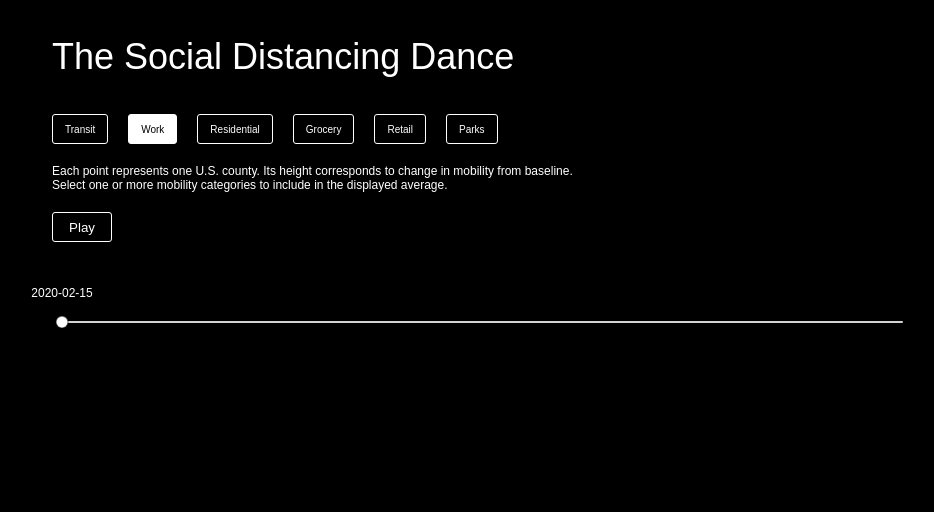
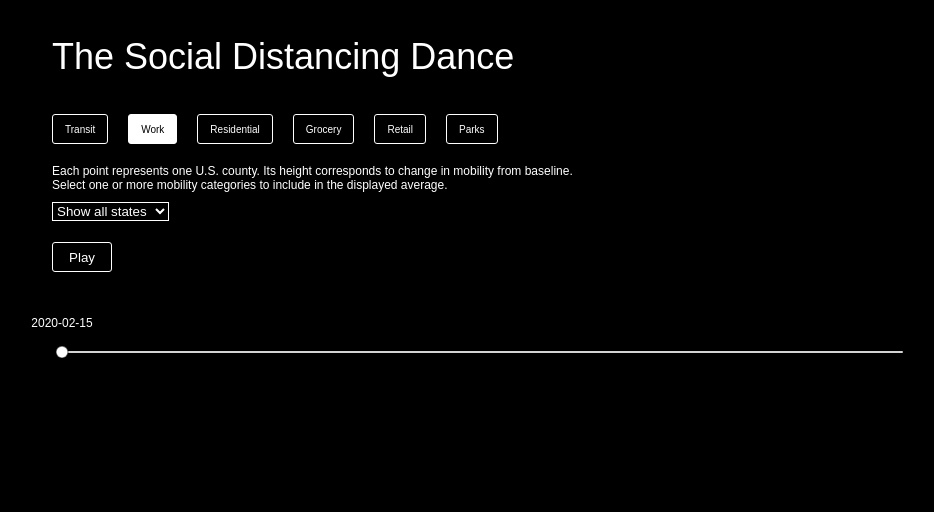
Before and after one commit to laurasher/mobility-dance, a Flask app: template templates/index.html in a window 1280 px wide. Shown: the top 512 px of the page, without its empty margins (56-990 px from the left). Before the commit the page ends 328 px from the top, so only its background shows below. Run offline with Flask 2, Linux system fonts and the light colour scheme; the template is opened without the code that fills it, so the values that code supplies are empty; some libraries are stand-ins or nearby versions.

Commit message:
State dropdown selector.

```diff
--- a/templates/index.html
+++ b/templates/index.html
@@ -19,11 +19,9 @@
     #play-button {
       margin-left: 80px;
       margin-top: 10px;
-      /*background: gray;*/
       background: black;
       padding-right: 26px;
       border-radius: 3px;
-      border: none;
       color: white;
       margin: 0;
       padding: 0 12px;
@@ -55,7 +53,8 @@
     }
 
     .mobility-button:hover {
-      background-color: #696969;
+      background-color: lightgray;
+      color: black;
     }
     .mobility-button:focus {
       outline:none;
@@ -70,7 +69,8 @@
     }
 
     #play-button:hover {
-      background-color: #696969;
+      background-color: lightgray;
+      color: black;
     }
     #play-button:focus {
       outline:none;
@@ -134,7 +134,7 @@
 
     }
     #play-button-container{
-      margin-top: 20px;
+      margin-top: 50px;
       margin-left: 100px;
     }
     #text{
@@ -149,6 +149,19 @@
       font-size: 20px;
       color: white;
     }
+    #state-selector{
+      float: left;
+      margin-left: 100px;
+      margin-top: 10px;
+      background: black;
+      color: white;
+      border: solid;
+      border-color: white;
+      border-width: thin !important;
+    }
+    #state-selector:focus {
+      outline:none;
+
   </style>
 </head>
 
@@ -168,11 +181,65 @@
   Each point represents one U.S. county. Its height corresponds to change in mobility from baseline.<br>
   Select one or more mobility categories to include in the displayed average.
 </div>
+<div>
+<select name="state-select" id="state-selector">
+    <option value="all">Show all states</option>
+    <option value="Alabama">Alabama</option>
+    <option value="Alaska">Alaska</option>
+    <option value="Arizona">Arizona</option>
+    <option value="Arkansas">Arkansas</option>
+    <option value="California">California</option>
+    <option value="Colorado">Colorado</option>
+    <option value="Connecticut">Connecticut</option>
+    <option value="Delaware">Delaware</option>
+    <option value="Florida">Florida</option>
+    <option value="Georgia">Georgia</option>
+    <option value="Hawaii">Hawaii</option>
+    <option value="Idaho">Idaho</option>
+    <option value="Illinois">Illinois</option>
+    <option value="Indiana">Indiana</option>
+    <option value="Iowa">Iowa</option>
+    <option value="Kansas">Kansas</option>
+    <option value="Kentucky">Kentucky</option>
+    <option value="Louisiana">Louisiana</option>
+    <option value="Maine">Maine</option>
+    <option value="Maryland">Maryland</option>
+    <option value="Massachusetts">Massachusetts</option>
+    <option value="Michigan">Michigan</option>
+    <option value="Minnesota">Minnesota</option>
+    <option value="Mississippi">Mississippi</option>
+    <option value="Missouri">Missouri</option>
+    <option value="Montana">Montana</option>
+    <option value="Nebraska">Nebraska</option>
+    <option value="Nevada">Nevada</option>
+    <option value="New-Hampshire">New Hampshire</option>
+    <option value="New-Jersey">New Jersey</option>
+    <option value="New-Mexico">New Mexico</option>
+    <option value="New-York">New York</option>
+    <option value="North-Carolina">North Carolina</option>
+    <option value="North-Dakota">North Dakota</option>
+    <option value="Ohio">Ohio</option>
+    <option value="Oklahoma">Oklahoma</option>
+    <option value="Oregon">Oregon</option>
+    <option value="Pennsylvania">Pennsylvania</option>
+    <option value="Rhode-Island">Rhode Island</option>
+    <option value="South-Carolina">South Carolina</option>
+    <option value="South-Dakota">South Dakota</option>
+    <option value="Tennessee">Tennessee</option>
+    <option value="Texas">Texas</option>
+    <option value="Utah">Utah</option>
+    <option value="Vermont">Vermont</option>
+    <option value="Virginia">Virginia</option>
+    <option value="Washington">Washington</option>
+    <option value="West-Virginia">West Virginia</option>
+    <option value="Wisconsin">Wisconsin</option>
+    <option value="Wyoming">Wyoming</option>
+</select>
+</div>
 <div id="play-button-container">
   <button id="play-button">Play</button>
+</div>
 <text id='loading-icon'>Loading...</text>
-</div>
-</div>
 <div id="stay-at-home">
 </div>
 <script>
@@ -364,7 +431,7 @@ d3.csv('./static/stay_at_home.csv', function(data) {
       .append("text")
       .attr("x", x_slider)
       .attr("y", function(d, i) { return 10 + 10*stay_at_home[i].offset; })
-      .attr("font-size", "7px")
+      .attr("font-size", "8px")
       //.style("fill", "white")
       .attr("fill", function(d, i) { return stay_at_home[i].color; })
       .attr("text-anchor", "middle")
@@ -372,9 +439,19 @@ d3.csv('./static/stay_at_home.csv', function(data) {
       .text(function(d, i) { return stay_at_home[i].stabr; });
 });
 
-ploty = margin.top + height/3.5
+  $("#state-selector").change(function() {
+    console.log("CHANGE STATE")
+    console.log($("#state-selector").val())
+    plot.selectAll(".scatterdot")
+      .attr("opacity", 0.2)
+    plot.selectAll("."+$("#state-selector").val())
+      .attr("opacity", 1)
 
-var plot = svg.append("g")
+  });
+
+  ploty = margin.top + height/3.5
+
+  var plot = svg.append("g")
     .attr("class", "plot")
     .attr("transform", "translate(" + margin.left + "," + ploty + ")");
 
@@ -387,9 +464,6 @@ var plot = svg.append("g")
     data_filt = data_filt.filter(x => x.sub_region_1 != '')
     data_filt = data_filt.filter(x => x.sub_region_2 != '')
     data_filt = data_filt.filter(x => x.date==dates[date_ind])
-    //data_filt = _.sortBy(data_filt, 'sub_region_1')
-    //console.log(data_filt)
-    //console.log(stay_at_home)
 
     data_obj = data_filt.map( function (x) {
         if (x.retail_and_recreation_percent_change_from_baseline == ""){
@@ -427,21 +501,9 @@ var plot = svg.append("g")
 
         avg_mobility_change = total / avg_mobility_change.length
 
-        //console.log("Manual with buttons ", avg_mobility_change)
-        /*
-        avg_mobility_change = (
-                 parseInt(x.retail_and_recreation_percent_change_from_baseline) +
-                 parseInt(x.grocery_and_pharmacy_percent_change_from_baseline) +
-                 parseInt(x.parks_percent_change_from_baseline) +
-                 parseInt(x.transit_stations_percent_change_from_baseline) +
-                 parseInt(x.workplaces_percent_change_from_baseline) +
-                 parseInt(x.residential_percent_change_from_baseline)) / 6;
-        */
-        //console.log("Old way ", avg_mobility_change)
-
         // Northeast
         if (  ['Maine', 'Massachusetts', 'Rhode Island', 'Connecticut', 'New Hampshire', 'Vermont',
-          'New York', 'Pennsylvania', 'New Jersey', 'Delaware', 'Maryland'].includes(x.sub_region_1) ){
+          'New York', 'Pennsylvania', 'New Jersey', 'Delaware', 'Maryland', 'District of Columbia'].includes(x.sub_region_1) ){
           //region = '#948718';
           region = '#7fa998'
           //region = 'red'
@@ -476,7 +538,8 @@ var plot = svg.append("g")
           region = "#69b3a2";
         }
         return  {'change': avg_mobility_change,
-                 'region': region}
+                 'region': region,
+                 'state': x.sub_region_1.replace(" ","-")}
       })
       data_obj = _.sortBy(data_obj, 'region')
       //console.log(data_obj)
@@ -510,7 +573,8 @@ d3.csv("./static/Global_Mobility_Report.csv", function(data) {
     .append("circle")
     .attr("class", "scatterdot")
     .attr("r", 1.5)
-    .style("fill", function (d) { return d.region; })*/
+    .style("fill", function (d) { return d.region; })
+  */
 
   //update all circles to new positions
   dots.transition()
@@ -563,17 +627,19 @@ function drawPlot(dataset) {
     .data(dataset);
 
   // if filtered dataset has less circles than already existing, remove excess
-  dots.exit()
-    .remove();
+  /*dots.exit()
+    .remove();*/
 
   // if filtered dataset has more circles than already existing, transition new ones in
+  console.log($('#state-selector').val())
   dots.enter()
     .append("circle")
-    .attr("class", "scatterdot")
+    .attr("class", function (d) { return ("scatterdot "+d.state); })
     .attr("r", 1.5)
     .attr("cx", function (d, i) { return x_dots(i); } )
     .attr("cy", function (d) { return y(d.change); } )
     //.style("fill", "#69b3a2")
+    //.style("opacity", function(d) { return ($('#state-selector').val().includes('all') ? 1 : 0.2); })
     .style("fill", function (d) { return d.region; })
 
   //update all circles to new positions
@@ -590,6 +656,11 @@ function drawPlot(dataset) {
 
 function update(h) {
   console.log('UPDATE')
+  plot.selectAll(".West-Virginia")
+    .style("opacity", function(d) { return ($('#state-selector').val().includes('all') ? 1 : 0.2); })
+  plot.selectAll(".Virginia")
+    .style("opacity", function(d) { return ($('#state-selector').val().includes('all') ? 1 : 0.2); })
+
   // update position and text of label according to slider scale
   handle.attr("cx", x_slider(h));
   label
@@ -615,5 +686,7 @@ function drawStayAtHomeDiv(state){
   $('#stay-at-home').append(txt3);
 }
 
+
+
 </script>
 </body>
```
